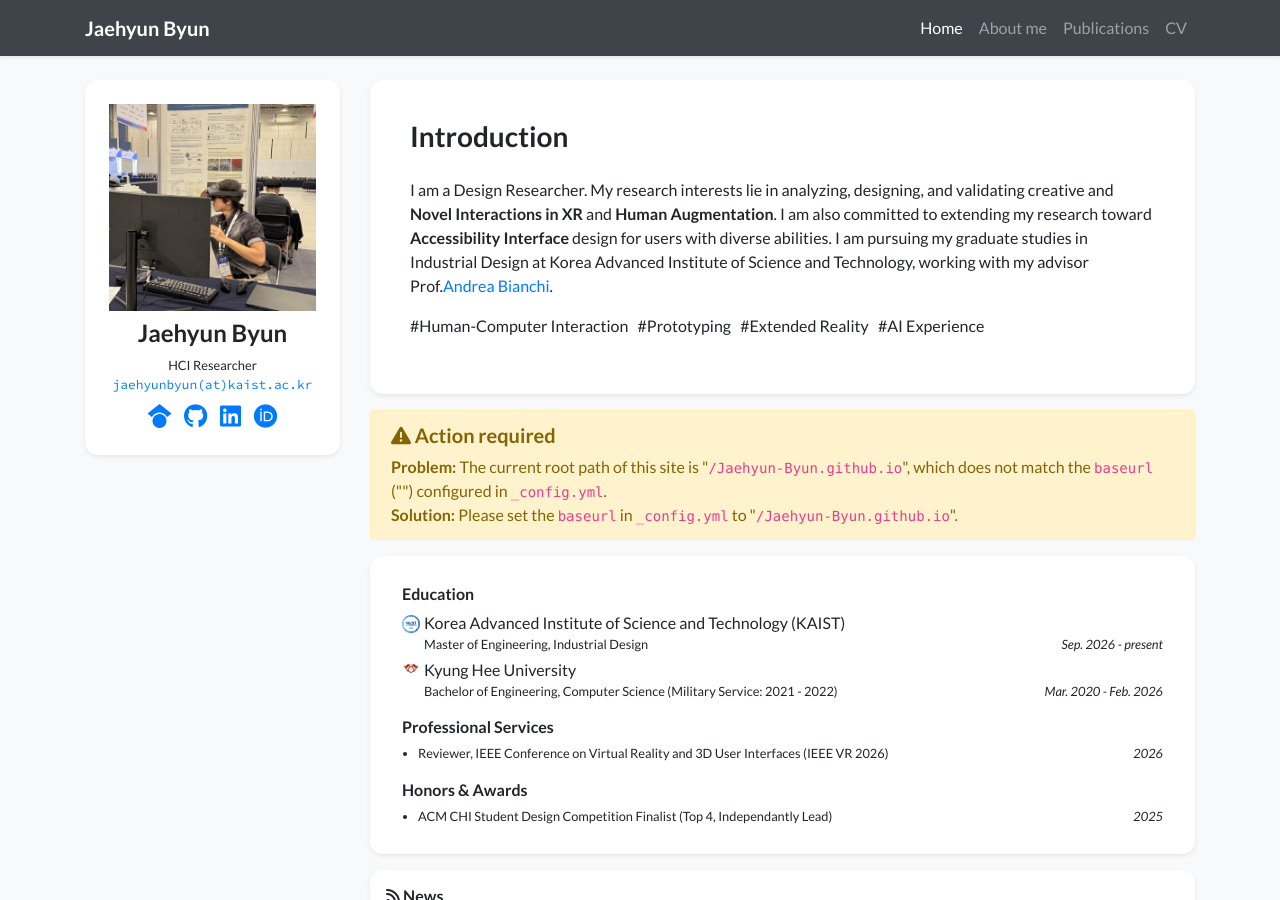
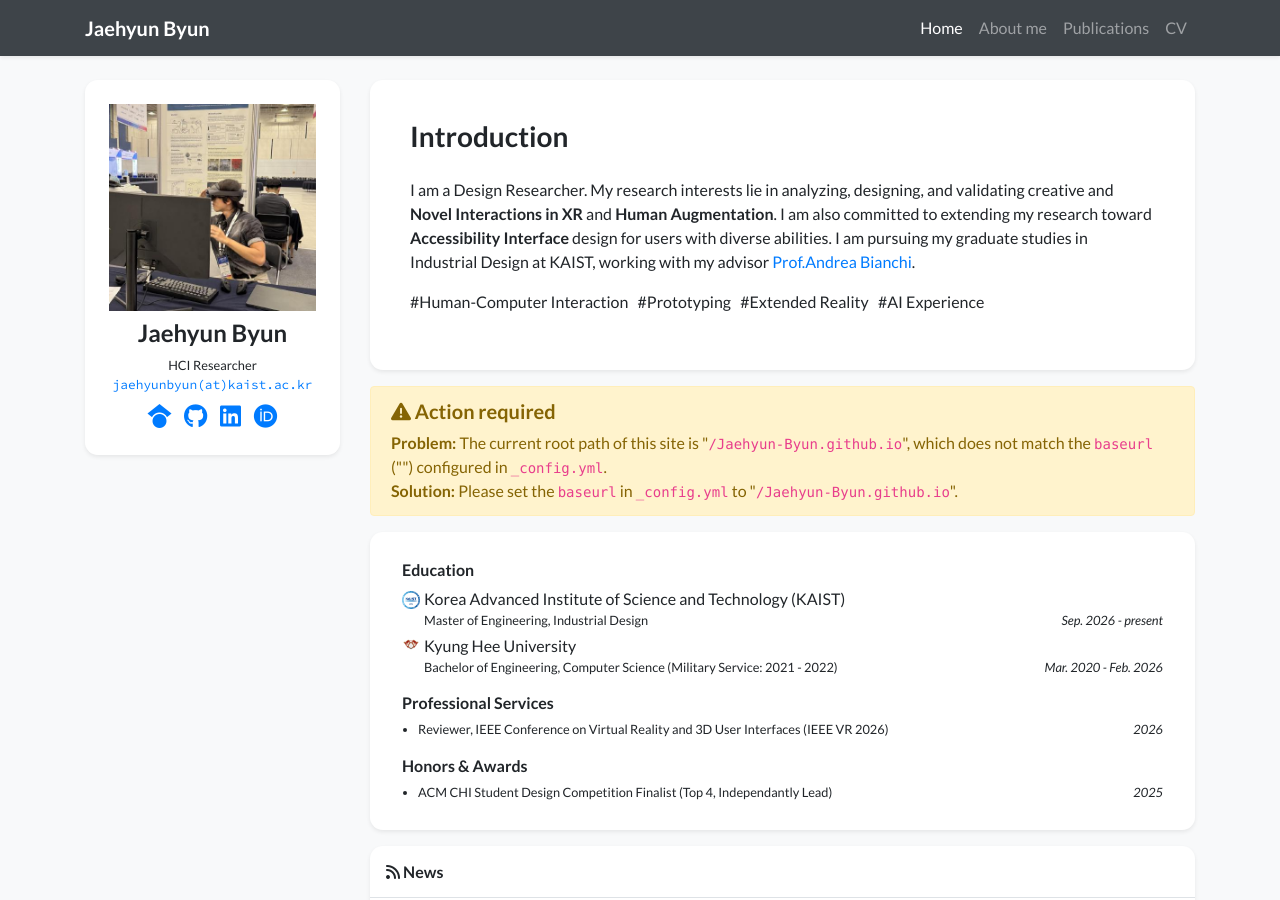
Before and after one commit to Jaehyun-Byun/Jaehyun-Byun.github.io, a Jekyll site: the page built from index.html, in a window 1280 px wide and 900 px high. Built offline with Jekyll 4.4.1, drawn with Linux system fonts in a browser that asks for light colours; nearby versions of some CDN libraries; a style sheet for code colours, icons or effects is not loaded.

Commit message:
Update profile.yml

```diff
--- a/_data/profile.yml
+++ b/_data/profile.yml
@@ -22,7 +22,7 @@ tistory: idjaehyun
 short_bio_text_justify: false
 short_bio: >-
   <p>
-   I am a Design Researcher. My research interests lie in analyzing, designing, and validating creative and <strong>Novel Interactions in XR</strong> and <strong>Human Augmentation</strong>. I am also committed to extending my research toward <strong>Accessibility Interface</strong> design for users with diverse abilities. I am pursuing my graduate studies in Industrial Design at Korea Advanced Institute of Science and Technology, working with my advisor Prof.<a href="https://make.kaist.ac.kr/about">Andrea Bianchi</a>.
+   I am a Design Researcher. My research interests lie in analyzing, designing, and validating creative and <strong>Novel Interactions in XR</strong> and <strong>Human Augmentation</strong>. I am also committed to extending my research toward <strong>Accessibility Interface</strong> design for users with diverse abilities. I am pursuing my graduate studies in Industrial Design at KAIST, working with my advisor <a href="https://make.kaist.ac.kr/about">Prof.Andrea Bianchi</a>.
   </p>
   <p class="profile-tags">
    #Human-Computer Interaction &nbsp; #Prototyping &nbsp; #Extended Reality &nbsp; #AI Experience
```
